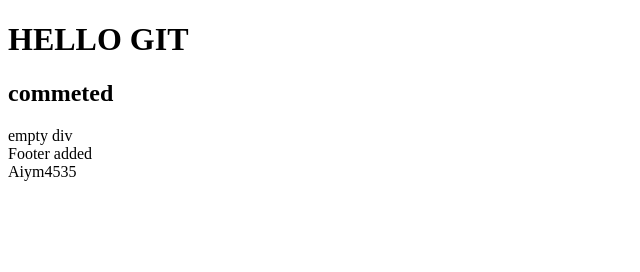
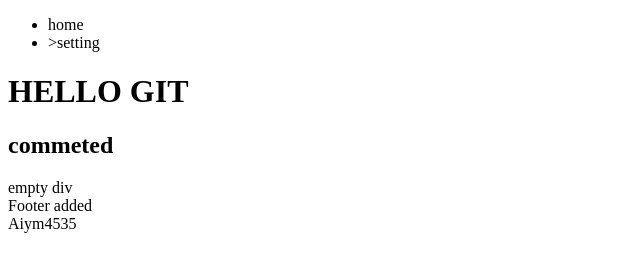
Before and after one commit to malika994/git-project, a plain HTML site: page index.html in a window 1280 px wide. Shown: the whole page, without its empty margins (0-640 px from the left). Drawn offline with Linux system fonts and the light colour scheme.

Commit message:
feature edded

```diff
--- a/index.html
+++ b/index.html
@@ -5,6 +5,13 @@
     <meta charset="UTF-8">
     <meta name="viewport" content="width=<device-width>, initial-scale=1.0">
     <title>Document</title>
+    <nav>
+        <ul>
+            <li>home</li>
+            <li>>setting</li>
+        </ul>
+    </nav>
+    <script src="script.js"></script>
 </head>
 
 <body>
--- /dev/null
+++ b/script.js
@@ -0,0 +1 @@
+console.log("hello git wellcome");
```
